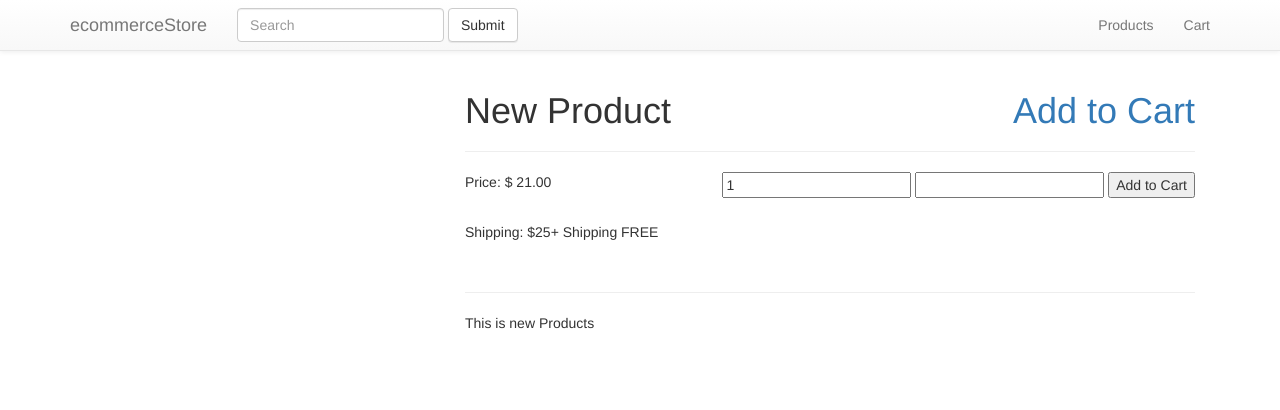
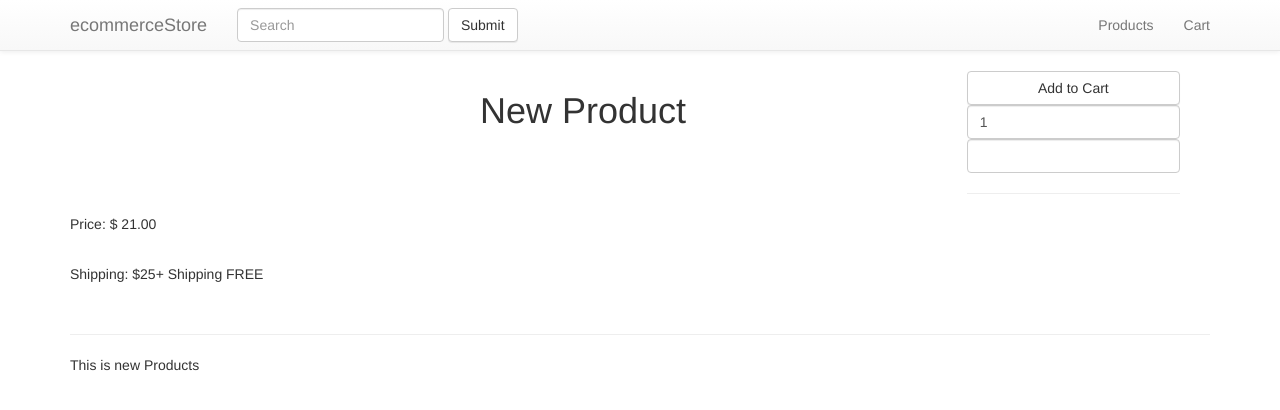
Before and after one commit to rajababu3/ecommerceDjango, a Django app: a page that uses templates/products/single.html in a window 1280 px wide. Shown: the top 410 px of the page. Run offline with Django 3.2, Linux system fonts and the light colour scheme; data comes from the database, SQL or seed files in the repository; both versions use the stored data as it was after the commit; some libraries are stand-ins or nearby versions.

Commit message:
Changes single.html

```diff
--- a/templates/cart/view.html
+++ b/templates/cart/view.html
@@ -10,6 +10,7 @@
             <th>Item</th>
             <th>Price</th>
             <th>Quantity</th>
+            <th>Color</th>
             <th></th>
             </thead>
             <tfoot>
@@ -22,7 +23,7 @@
 
             {% for item in cart.cartitem_set.all %}
                 <tr><td>{{ item.product }}</td>
-                    <td>{{ item.product.price }}</td><td>{{ item.quantity }}</td>
+                    <td>{{ item.product.price }}</td><td>{{ item.quantity }}</td><td></td>
                     <td><a href="{% url 'update_cart' item.product.slug %}?qty=0">Remove</a> </td></tr>
             {% endfor %}
         </table>
--- a/templates/products/single.html
+++ b/templates/products/single.html
@@ -23,15 +23,22 @@
     {% endfor %}
     </div>
     <div class="col-sm-8">
-    <h1>{{ product.title }} <a href="{% url 'update_cart' product.slug %}?qty=12" class="pull-right">Add to Cart</a> </h1><hr/>
-        <form class="form pull-right" method="GET" action="{% url 'update_cart' product.slug %}" >
-            <input name="qty" type="number" value="1"/>
-            <input name="attr" type="text" value=""/>
-            <input type="submit" value="Add to Cart"/>
+        <div class="col-sm-8 pull-left">
+            <h1>{{ product.title }} </h1>
+        </div>
+        <div class="col-sm-4 pull-right">
+        <form class="form" method="GET" action="{% url 'update_cart' product.slug %}" >
+            <input  class='btn btn-default btn-block'  type="submit" value="Add to Cart"/>
+            <input class="form-control" name="qty" type="number" value="1"/>
+            <input class="form-control" name="attr" type="text" value=""/>
+
         </form>
+            <hr/>
+        </div>
+
+        </div>
         <p>Price: $ {{ product.price }}</p> <br/>
         <p>Shipping: $25+ Shipping FREE </p><br>
         <hr/>
         {{ product.description |linebreaks }}
-    </div>
 {% endblock %}
```
Also changed, not shown: db.sqlite3.
